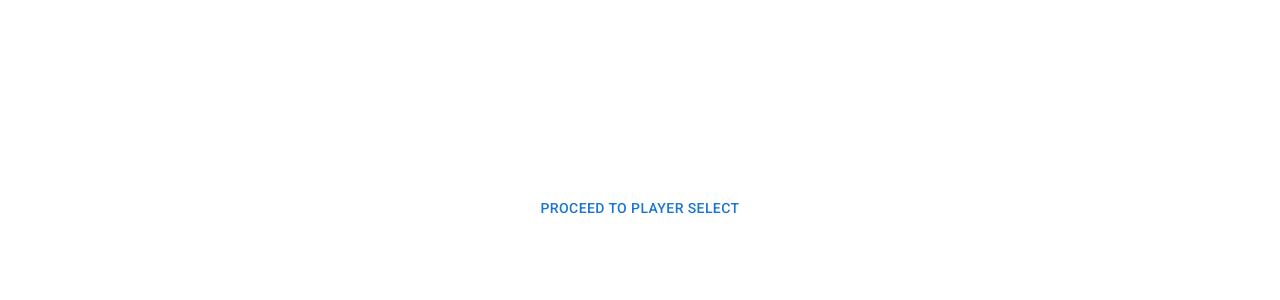
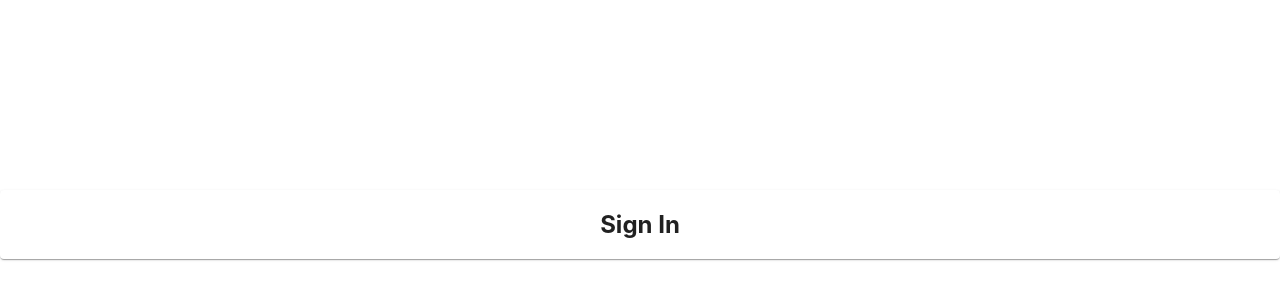
Before and after one commit to bendrummond389/player-menu, a React (Create React App) app: page / in a window 1280 px wide. Shown: the part 210-510 px from the top of the page. Built offline with nearby package versions, Linux system fonts and the light colour scheme.

Commit message:
firebase auth vars defined

```diff
--- a/package.json
+++ b/package.json
@@ -9,6 +9,7 @@
     "@testing-library/jest-dom": "^5.16.4",
     "@testing-library/react": "^13.1.1",
     "@testing-library/user-event": "^13.5.0",
+    "firebase": "^9.6.11",
     "react": "^18.0.0",
     "react-dom": "^18.0.0",
     "react-router-dom": "^6.3.0",
--- a/src/App.js
+++ b/src/App.js
@@ -1,11 +1,15 @@
 import { Route, Routes, BrowserRouter as Router } from 'react-router-dom';
 import LandingPage from './components/LandingPage';
+import LoginPage from './components/LoginPage';
 import PlayerMenu from './components/PlayerMenu'
+
 function App() {
+
   return (
     <Router>
+
       <Routes>
-        <Route path="" element={<LandingPage />} />
+        <Route path="" element={<LoginPage />} />
         <Route path="/menu" element={<PlayerMenu />} />
       </Routes>
     </Router>
--- a/src/components/DropdownMenu.jsx
+++ b/src/components/DropdownMenu.jsx
@@ -11,25 +11,25 @@ function DropdownMenu() {
     AvailableColorsContext
   );
 
-  function toggleAvailableColors( value) {
+  const toggleAvailableColors = (value) => {
     let newArray = [...availableColors];
-      let index = availableColors.findIndex(
-        (color) => color.value === playerColor
-      );
-      newArray[index].available = value;
-      setAvailableColors(newArray);
-  };
+    let index = availableColors.findIndex(
+      (color) => color.value === playerColor
+    );
+    newArray[index].available = value;
+    setAvailableColors(newArray);
+  }
 
   const handleChange = (e) => {
-    if (playerColor){
-      toggleAvailableColors(true)
+    if (playerColor) {
+      toggleAvailableColors(true);
     }
     setPlayerColor(e.target.value);
   };
 
   useEffect(() => {
     if (playerColor) {
-      toggleAvailableColors(false)
+      toggleAvailableColors(false);
     }
     // eslint-disable-next-line
   }, [playerColor]);
--- /dev/null
+++ b/src/components/LoginPage.jsx
@@ -0,0 +1,15 @@
+import React from 'react'
+import { Box, Card, Button } from '@mui/material'
+
+
+function LoginPage() {
+  return (
+  <Box textAlign="center" mt={50}>
+      <Card>
+        <h2>Sign In</h2>
+      </Card>
+  </Box>
+  )
+}
+
+export default LoginPage
--- a/src/components/PlayerCard.jsx
+++ b/src/components/PlayerCard.jsx
@@ -5,7 +5,6 @@ import React, { useState, useMemo } from "react";
 import { Card, CardContent, CardMedia, Grid } from "@mui/material";
 import DropdownMenu from "./DropdownMenu";
 import { PlayerColorContext } from "../contexts/PlayerColorContext";
-import { shadows } from "@mui/system";
 
 function PlayerCard() {
   const [playerColor, setPlayerColor] = useState("");
```
Also changed, not shown: src/firebase-config.jsx (added, +22 -0 lines), firebase.json (added), 2 other files (tests, documents, lock files or other folders).
